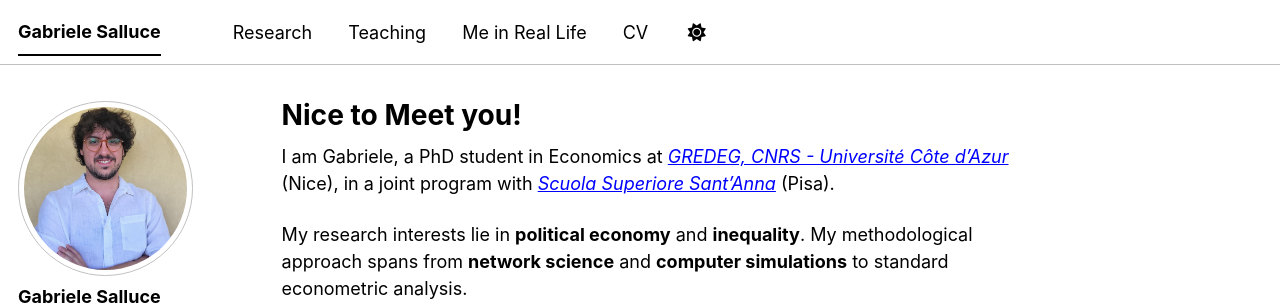
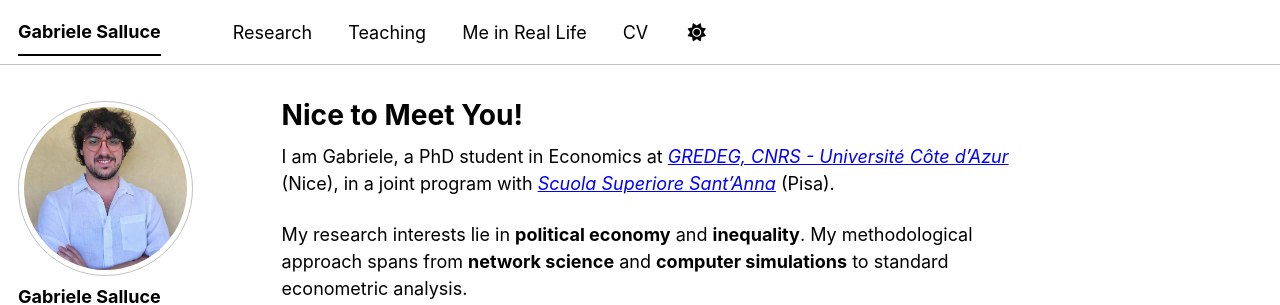
Before and after one commit to gabrielesalluce/gabrielesalluce.github.io, a Jekyll site: the page built from _pages/about.md, in a window 1280 px wide. Shown: the top 305 px of the page. Built offline with Jekyll 4.4.1, drawn with Linux system fonts in a browser that asks for light colours; a script bundle is joined from its source files by our own code; library files that are not in the unit come from our copies.

```diff
--- a/_pages/about.md
+++ b/_pages/about.md
@@ -1,6 +1,6 @@
 ---
 permalink: /
-title: "Nice to Meet you!"
+title: "Nice to Meet You!"
 author_profile: true
 redirect_from:
   - /about/
```
